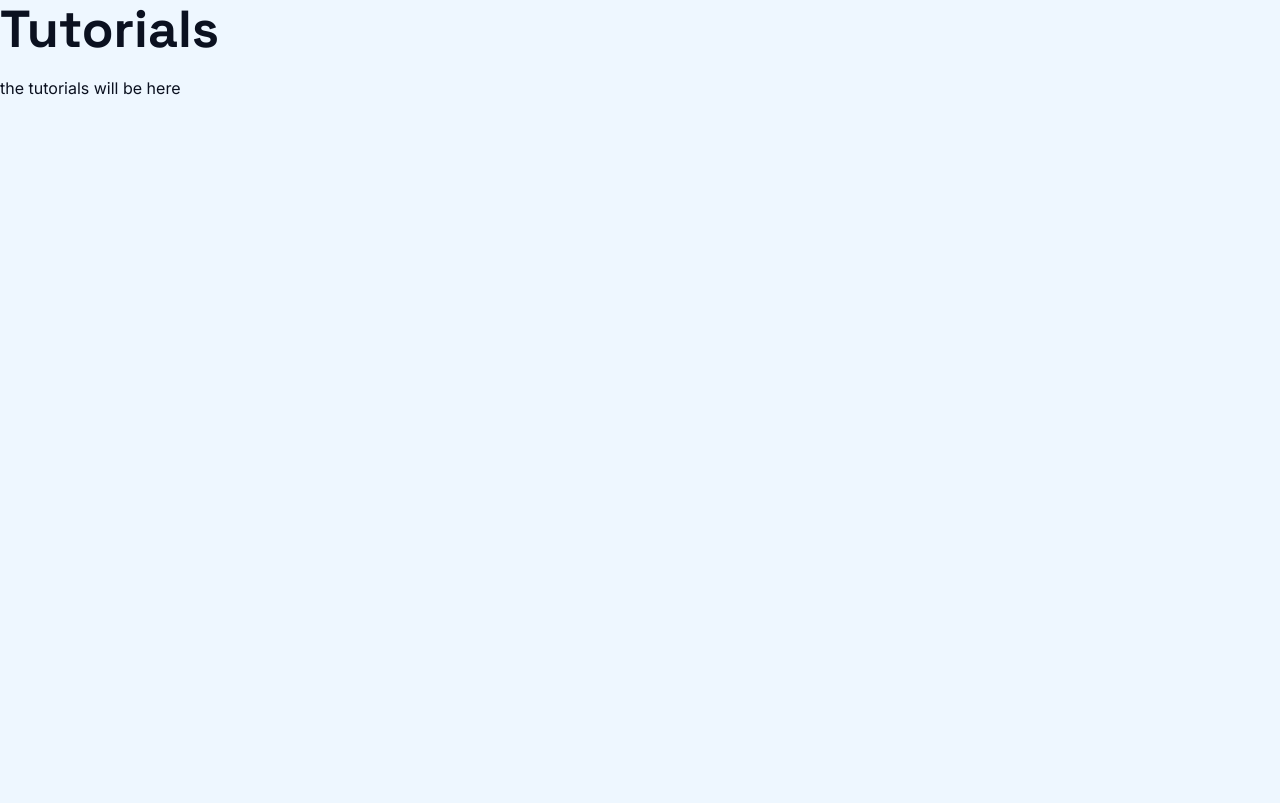
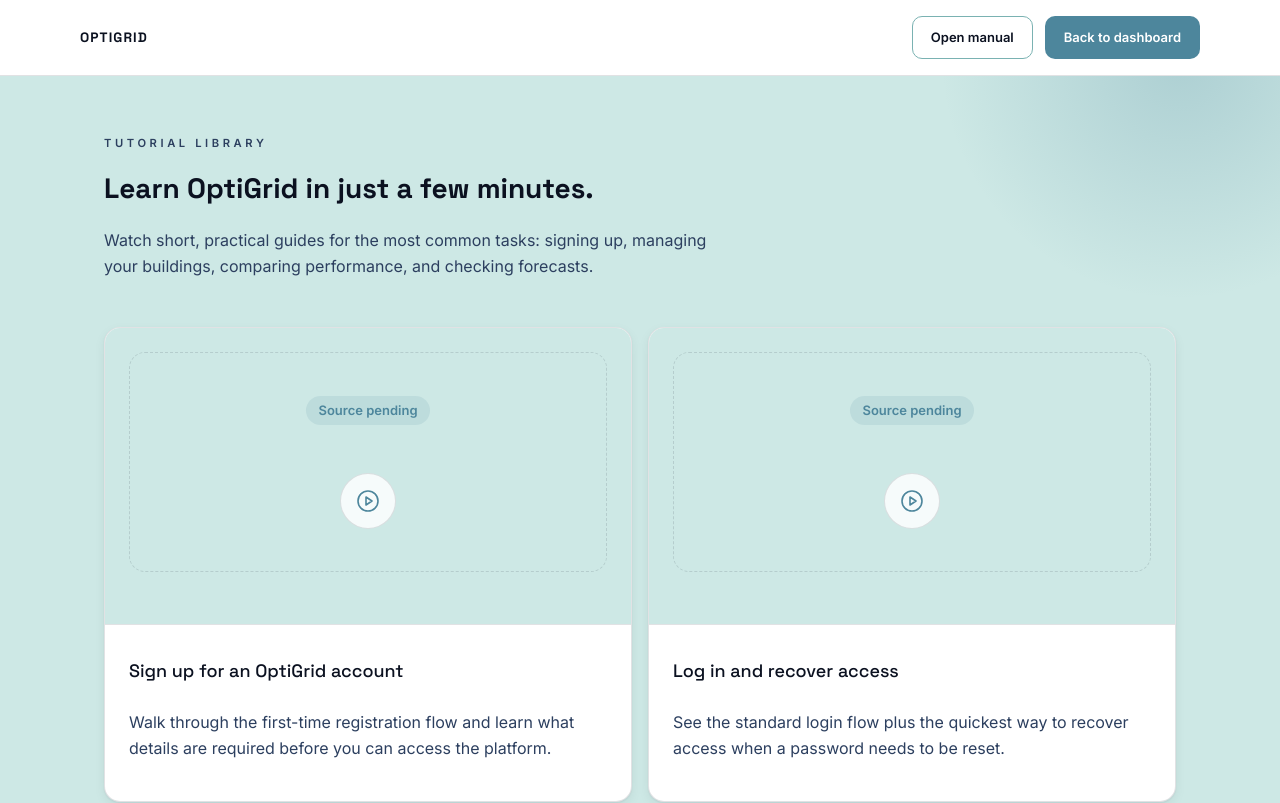
Before and after one commit to COS301-SE-2026/OptiGrid, a Next.js app in the folder frontend/: page /help/tutorials in a window 1280 px wide. Shown: the top 803 px of the page. Built offline with nearby package versions, Linux system fonts and the light colour scheme.

Commit message:
feat: add tutorials page implmentation

```diff
--- a/frontend/app/help/page.tsx
+++ b/frontend/app/help/page.tsx
@@ -46,7 +46,7 @@
                     </Link>
                     <div className="landing-nav-actions">
                         <Link href="/dashboard" className="btn btn-primary">
-                            ← Back to dashboard
+                            Back to dashboard
                         </Link>
                     </div>
                 </div>
--- a/frontend/app/help/tutorials/page.tsx
+++ b/frontend/app/help/tutorials/page.tsx
@@ -1,12 +1,126 @@
-'use client';
+import Link from "next/link";
+
+type Tutorial = {
+    title: string;
+    description: string;
+    sourceUrl?: string;
+};
+
+const tutorials: Tutorial[] = [
+    {
+        title: "Sign up for an OptiGrid account",
+        description: "Walk through the first-time registration flow and learn what details are required before you can access the platform.",
+    },
+    {
+        title: "Log in and recover access",
+        description: "See the standard login flow plus the quickest way to recover access when a password needs to be reset.",
+    },
+    {
+        title: "Add a building",
+        description: "Create a new building record so it can be tracked, compared, and included in forecasts.",
+    },
+    {
+        title: "Edit or delete a building",
+        description: "Manage an existing building when details change or when a record should be removed.",
+    },
+    {
+        title: "Compare two buildings",
+        description: "Compare building performance side by side to identify which sites are using more energy than expected.",
+    },
+    {
+        title: "Review demand forecasts",
+        description: "Check the forecast view to see how OptiGrid projects near-term demand for your selected building.",
+    },
+];
+
+function PlayGlyph() {
+    return (
+        <svg width="24" height="24" viewBox="0 0 24 24" fill="none" stroke="currentColor" strokeWidth="1.6" strokeLinecap="round" strokeLinejoin="round" aria-hidden="true">
+            <circle cx="12" cy="12" r="10" />
+            <path d="M10 8l6 4-6 4V8z" />
+        </svg>
+    );
+}
+
+function TutorialCard({ tutorial }: { tutorial: Tutorial }) {
+    return (
+        <article className="card help-guide-card tutorial-card">
+            <div className="tutorial-card-frame">
+                {tutorial.sourceUrl ? (
+                    <video className="tutorial-video" controls preload="none" poster="/help/tutorials/tutorial-poster.svg">
+                        <source src={tutorial.sourceUrl} type="video/mp4" />
+                        Your browser does not support this video element.
+                    </video>
+                ) : (
+                    <div
+                        className="tutorial-video tutorial-video-placeholder"
+                        aria-label={`${tutorial.title} video placeholder`}
+                    >
+                        <div className="tutorial-video-placeholder-content">
+                            <span className="tutorial-video-chip">Source pending</span>
+                            <div className="tutorial-video-icon" aria-hidden="true">
+                                <PlayGlyph />
+                            </div>
+                        </div>
+                    </div>
+                )}
+            </div>
+            <div className="tutorial-card-body">
+                <h3>{tutorial.title}</h3>
+                <p className="text-muted">{tutorial.description}</p>
+            </div>
+        </article>
+    );
+}
+
+export const metadata = {
+    title: "Tutorials - OptiGrid",
+    description: "Short OptiGrid tutorials for signup, login, and building management workflows.",
+};
 
 export default function TutorialsPage() {
     return (
-        <div className="space-y-8 py-8 px-4">
-            <div>
-                <h1 className="text-3xl font-bold mb-4">Tutorials</h1>
-                <p className="text-gray-600">the tutorials will be here</p>
-            </div>
+        <div className="landing-page tutorials-page">
+            <header className="navbar landing-nav">
+                <div className="landing-shell landing-nav-inner">
+                    <Link href="/help" className="landing-wordmark">
+                        OptiGrid
+                    </Link>
+                    <div className="landing-nav-actions">
+                        <Link href="/help/manual" className="btn btn-secondary">
+                            Open manual
+                        </Link>
+                        <Link href="/dashboard" className="btn btn-primary">
+                            Back to dashboard
+                        </Link>
+                    </div>
+                </div>
+            </header>
+            <main>
+                <section
+                    id="tutorial-library" className="landing-section landing-section-alt help-anchor tutorials-section">
+                    <div className="landing-shell">
+                        <div className="landing-section-header">
+                            <p className="landing-kicker">Tutorial library</p>
+                            <h2>Learn OptiGrid in just a few minutes.</h2>
+                            <p className="text-muted">
+                                Watch short, practical guides for the most common tasks: signing up,
+                                managing your buildings, comparing performance, and checking forecasts.
+                            </p>
+                        </div>
+                        <div className="tutorial-grid">
+                            {tutorials.map((tutorial) => (
+                                <TutorialCard key={tutorial.title} tutorial={tutorial} />
+                            ))}
+                        </div>
+                    </div>
+                </section>
+            </main>
+            <footer className="landing-footer">
+                <div className="landing-shell">
+                    <span>© 2026 OptiGrid. All rights reserved.</span>
+                </div>
+            </footer>
         </div>
     );
 }
--- a/frontend/styles/optigrid-theme.css
+++ b/frontend/styles/optigrid-theme.css
@@ -903,12 +903,109 @@
 }
 
 .help-guide-list {
-        color: var(--brand-ink-muted);
+    color: var(--brand-ink-muted);
     line-height: 1.65;
     margin: 0;
     padding-left: var(--space-5);
     display: grid;
     gap: var(--space-2);
+}
+
+.tutorial-grid {
+    display: grid;
+    grid-template-columns: repeat(2, minmax(0, 1fr));
+    gap: var(--space-4);
+}
+
+.tutorial-card {
+    padding: 0;
+    overflow: hidden;
+}
+
+.tutorial-card-frame {
+    border-bottom: 1px solid var(--brand-border);
+}
+
+.tutorial-video-placeholder {
+    display: grid;
+    place-items: center;
+    padding: var(--space-5);
+    background: radial-gradient(circle at top, color-mix(in srgb, var(--brand-primary) 20%, transparent), transparent 50%), linear-gradient(135deg, color-mix(in srgb, var(--brand-surface-alt) 55%, transparent), var(--brand-surface));
+}
+
+.tutorial-video {
+    display: block;
+    width: 100%;
+    aspect-ratio: 16 / 9;
+    background: var(--brand-surface-alt);
+}
+
+.tutorial-video-placeholder-content {
+    width: 100%;
+    min-height: 220px;
+    display: grid;
+    place-items: center;
+    gap: var(--space-3);
+    border: 1px dashed var(--brand-border);
+    border-radius: var(--radius-lg);
+    padding: var(--space-5);
+    text-align: center;
+}
+
+.tutorial-video-icon {
+    width: 56px;
+    height: 56px;
+    border-radius: 50%;
+    display: inline-flex;
+    align-items: center;
+    justify-content: center;
+    color: var(--brand-primary);
+    background: color-mix(in srgb, var(--brand-surface) 82%, transparent);
+    border: 1px solid var(--brand-border);
+}
+
+.tutorial-video-chip {
+    font-size: var(--fs-small);
+    font-weight: var(--fw-semibold);
+    color: var(--brand-primary);
+    background: color-mix(in srgb, var(--brand-primary) 12%, transparent);
+    border-radius: var(--radius-pill);
+    padding: 4px 12px;
+}
+
+.tutorial-video-copy {
+    max-width: 320px;
+    margin: 0;
+    color: var(--brand-ink-muted);
+    line-height: 1.55;
+}
+
+.tutorial-card-body {
+    display: grid;
+    gap: var(--space-3);
+    padding: var(--space-5);
+}
+
+.tutorial-card-meta {
+    display: flex;
+    align-items: center;
+    justify-content: space-between;
+    gap: var(--space-3);
+}
+
+.tutorial-duration {
+    font-family: var(--font-mono);
+    font-size: var(--fs-small);
+    color: var(--brand-ink-muted);
+    white-space: nowrap;
+}
+
+.tutorial-step-list {
+    margin-top: 2px;
+}
+
+.tutorials-section {
+    scroll-margin-top: 88px;
 }
 
 @keyframes fade-up {
@@ -929,7 +1026,8 @@
     .landing-feature-grid,
     .landing-outcomes-grid,
     .help-resource-grid,
-    .help-guide-grid {
+    .help-guide-grid,
+    .tutorial-grid {
         grid-template-columns: 1fr;
     }
 
```
Also changed, not shown: 1 other file (tests, documents, lock files or other folders).
